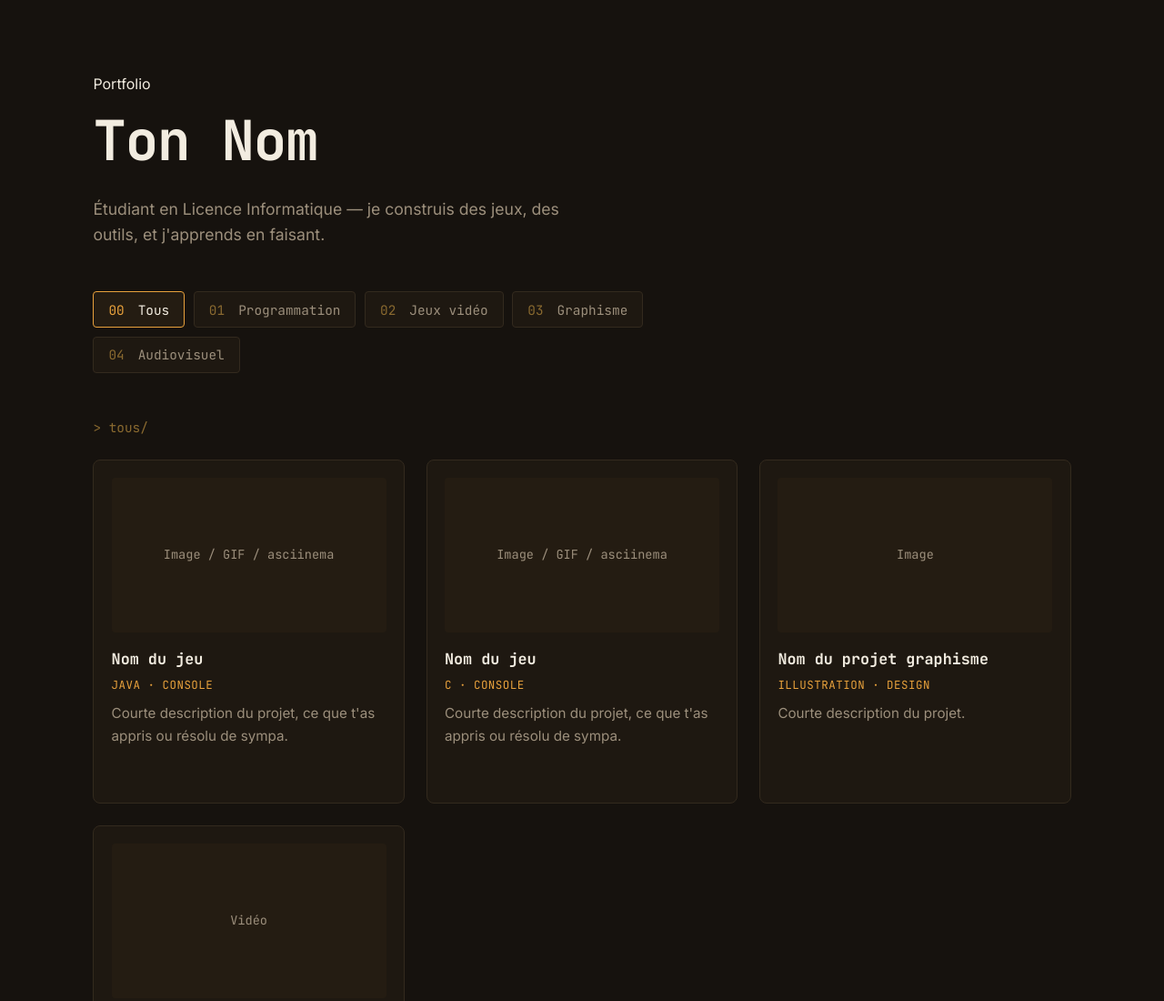
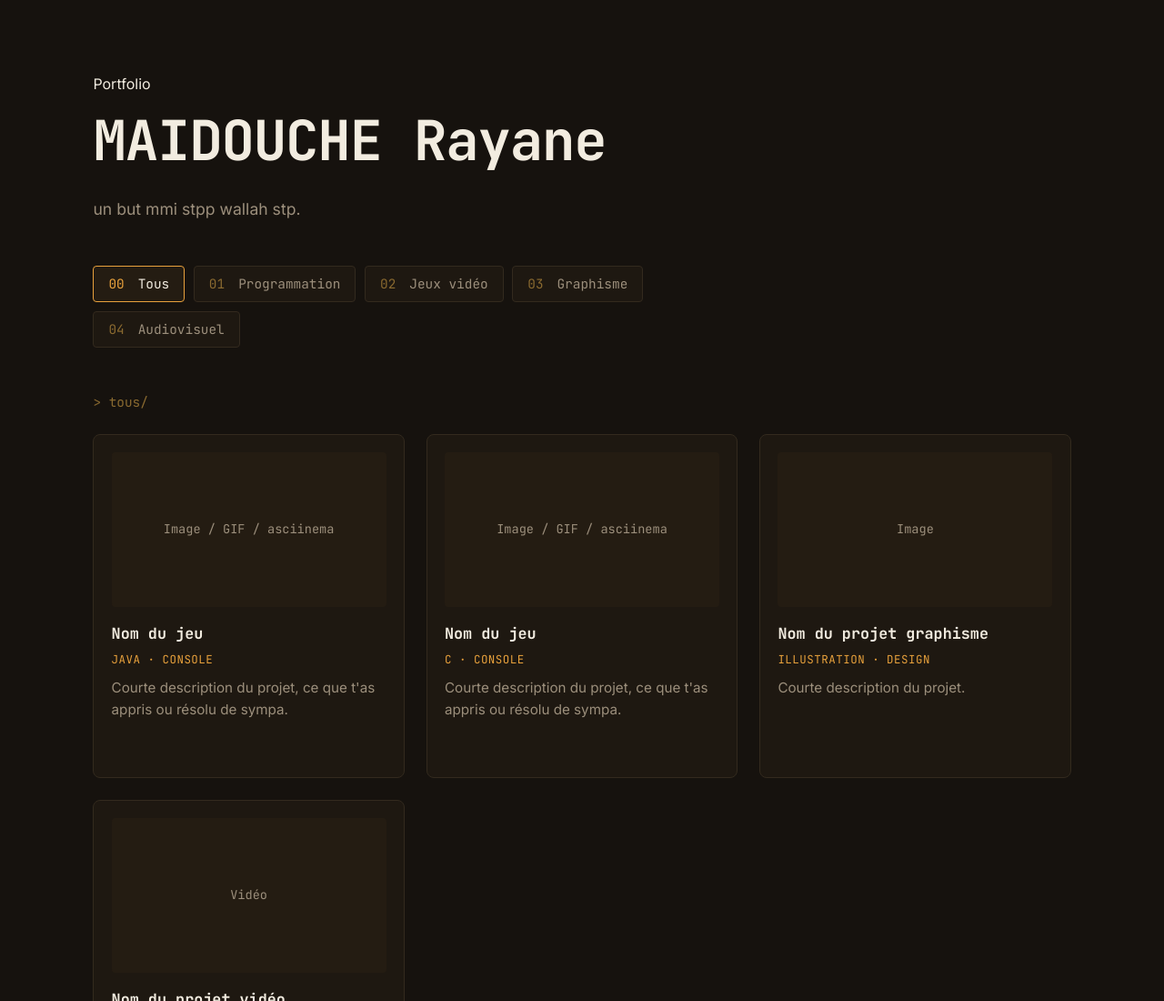
Before and after one commit to Rayeuuuh/portfolio, a plain HTML site: page index.html in a window 1280 px wide. Shown: the top 1100 px of the page at 91% size. Drawn offline with Linux system fonts and the light colour scheme.

```diff
--- a/index.html
+++ b/index.html
@@ -3,7 +3,7 @@
 <head>
 <meta charset="UTF-8">
 <meta name="viewport" content="width=device-width, initial-scale=1.0">
-<title>Ton Nom — Portfolio</title>
+<title>MAIDOUCHE Rayane — Portfolio</title>
 <link rel="preconnect" href="https://fonts.googleapis.com">
 <link rel="preconnect" href="https://fonts.gstatic.com" crossorigin>
 <link href="https://fonts.googleapis.com/css2?family=JetBrains+Mono:wght@400;500;700&family=Inter:wght@400;500&display=swap" rel="stylesheet">
@@ -13,8 +13,8 @@
 
 <header class="hero">
   <p class="eyebrow" id="typed"></p>
-  <h1>Ton Nom</h1>
-  <p class="tagline">Étudiant en Licence Informatique — je construis des jeux, des outils, et j'apprends en faisant.</p>
+  <h1>MAIDOUCHE Rayane</h1>
+  <p class="tagline">un but mmi stpp wallah stp.</p>
 </header>
 
 <nav class="menu" aria-label="Filtrer par catégorie">
```
